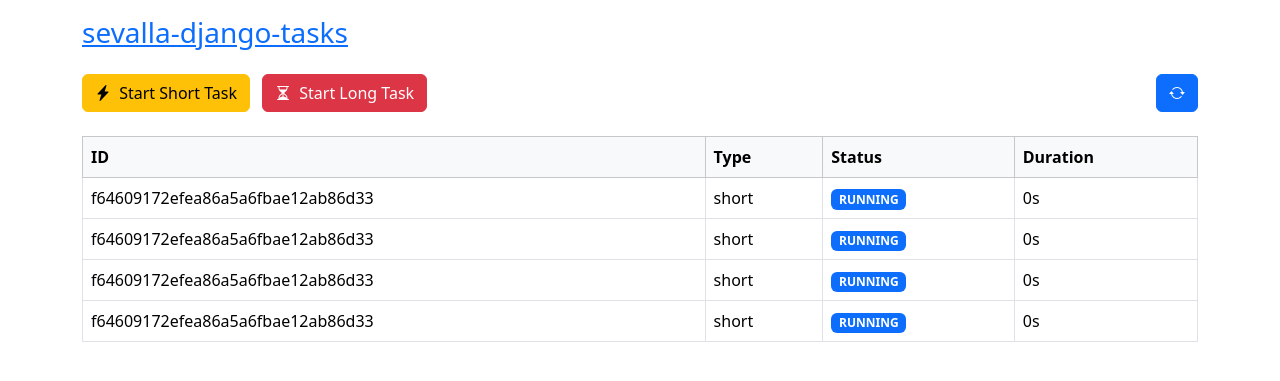
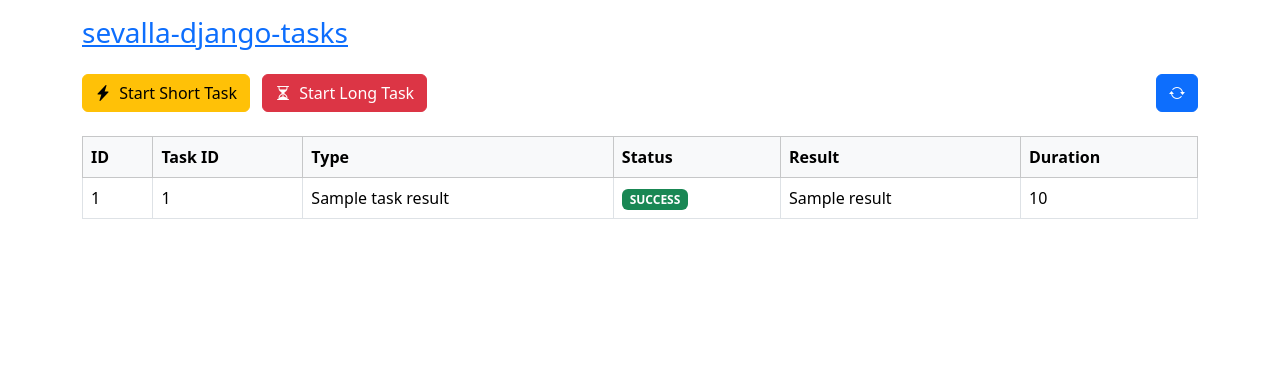
Before and after one commit to itswptom/sevalla-django-tasks, a Django app: template tasks/templates/tasks/index.html in a window 1280 px wide. Shown: the top 381 px of the page. Run offline with Django 5.2, Linux system fonts and the light colour scheme; the template is opened without the code that fills it: most values are stand-ins (such as "Sample title", 1, 10 or a date in 2020); parts of the project's set-up code (start-up, migrations or seed data) failed here and were passed over.

Commit message:
installed celery + django_celery_results, and configured everything

```diff
--- a/core/__init__.py
+++ b/core/__init__.py
@@ -0,0 +1,3 @@
+from .celery import app as celery_app
+
+__all__ = ("celery_app",)
--- a/requirements.txt
+++ b/requirements.txt
@@ -1,4 +1,4 @@
-asgiref==3.10.0
 Django==5.2.7
-sqlparse==0.5.3
-typing_extensions==4.15.0
+redis==6.4.0
+celery==5.5.3
+django_celery_results==2.6.0
--- a/tasks/templates/tasks/index.html
+++ b/tasks/templates/tasks/index.html
@@ -15,55 +15,92 @@
             </h3>
             <div class="my-4 d-flex align-items-center">
                 <div class="me-auto">
-                    <button class="btn btn-warning me-2">
+                    <button id="btn-short-task" class="btn btn-warning me-2">
                         <i class="bi bi-lightning-charge-fill me-1"></i>
                         Start Short Task
                     </button>
-                    <button class="btn btn-danger me-3">
+                    <button id="btn-long-task" class="btn btn-danger me-3">
                         <i class="bi bi-hourglass-split me-1"></i>
                         Start Long Task
                     </button>
                 </div>
-                <button class="btn btn-primary" title="Refresh Table">
+                <button id="btn-refresh" class="btn btn-primary" title="Refresh Table">
                     <i class="bi bi-arrow-repeat"></i>
                 </button>
             </div>
+            {% if not task_results %}
+                <div class="alert alert-warning">
+                    <p>No tasks found. Either:</p>
+                    <ul>
+                        <li>You haven't setup <a href="https://docs.celeryq.dev/en/v5.5.3/index.html">Celery</a> + <a href="https://pypi.org/project/django-celery-results/">django-celery-results</a></li>
+                        <li>You haven't started any tasks yet</li>
+                    </ul>
+                </div>
+            {% else %}
                 <table class="table table-bordered align-middle">
                     <thead class="table-light">
                         <tr>
                             <th scope="col">ID</th>
+                            <th scope="col">Task ID</th>
                             <th scope="col">Type</th>
                             <th scope="col">Status</th>
+                            <th scope="col">Result</th>
                             <th scope="col">Duration</th>
                         </tr>
                     </thead>
                     <tbody>
+                        {% for task_result in task_results %}
                             <tr>
-                        <td>f64609172efea86a5a6fbae12ab86d33</td>
-                        <td>short</td>
-                        <td><span class="badge bg-primary">RUNNING</span></td>
-                        <td>0s</td>
+                                <td>{{ task_result.id }}</td>
+                                <td>{{ task_result.task_id }}</td>
+                                <td>{{ task_result.task_name }}</td>
+                                <td>
+                                    {% if task_result.status == "SUCCESS" %}
+                                        <span class="badge bg-success">{{ task_result.status }}</span>
+                                    {% elif task_result.status == "FAILURE" %}
+                                        <span class="badge bg-danger">{{ task_result.status }}</span>
+                                    {% else %}
+                                        <span class="badge bg-secondary">{{ task_result.status }}</span>
+                                    {% endif %}
+                                </td>
+                                <td>{{ task_result.result }}</td>
+                                <td>
+                                    {% if task_result.status == "SUCCESS" or task_result.status == "FAILURE" %}
+                                        {{ task_result.duration }}
+                                    {% else %}
+                                        --
+                                    {% endif %}
+                                </td>
                             </tr>
-                    <tr>
-                        <td>f64609172efea86a5a6fbae12ab86d33</td>
-                        <td>short</td>
-                        <td><span class="badge bg-primary">RUNNING</span></td>
-                        <td>0s</td>
-                    </tr>
-                    <tr>
-                        <td>f64609172efea86a5a6fbae12ab86d33</td>
-                        <td>short</td>
-                        <td><span class="badge bg-primary">RUNNING</span></td>
-                        <td>0s</td>
-                    </tr>
-                    <tr>
-                        <td>f64609172efea86a5a6fbae12ab86d33</td>
-                        <td>short</td>
-                        <td><span class="badge bg-primary">RUNNING</span></td>
-                        <td>0s</td>
-                    </tr>
+                        {% endfor %}
                     </tbody>
                 </table>
+            {% endif %}
         </div>
+        <script>
+            function startShortTask() {
+                fetch("/short-task/")
+                    .then(response => response.json())
+                    .then(() => refreshTasks())
+                    .catch(error => console.error("Error:", error));
+            }
+
+            function startLongTask() {
+                fetch("/long-task/")
+                    .then(response => response.json())
+                    .then(() => refreshTasks())
+                    .catch(error => console.error("Error:", error));
+            }
+
+            function refreshTasks() {
+                window.location.reload();
+            }
+
+            document.addEventListener("DOMContentLoaded", () => {
+                document.getElementById("btn-short-task").addEventListener("click", startShortTask);
+                document.getElementById("btn-long-task").addEventListener("click", startLongTask);
+                document.getElementById("btn-refresh").addEventListener("click", refreshTasks);
+            });
+        </script>
     </body>
 </html>
```
Also changed, not shown: core/celery.py (added, +9 -0 lines), core/settings.py (+15 -1 lines), tasks/tasks.py (added, +19 -0 lines), tasks/views.py (+21 -9 lines), 1 other file. Lines whose indentation alone changed are shown as unchanged.
